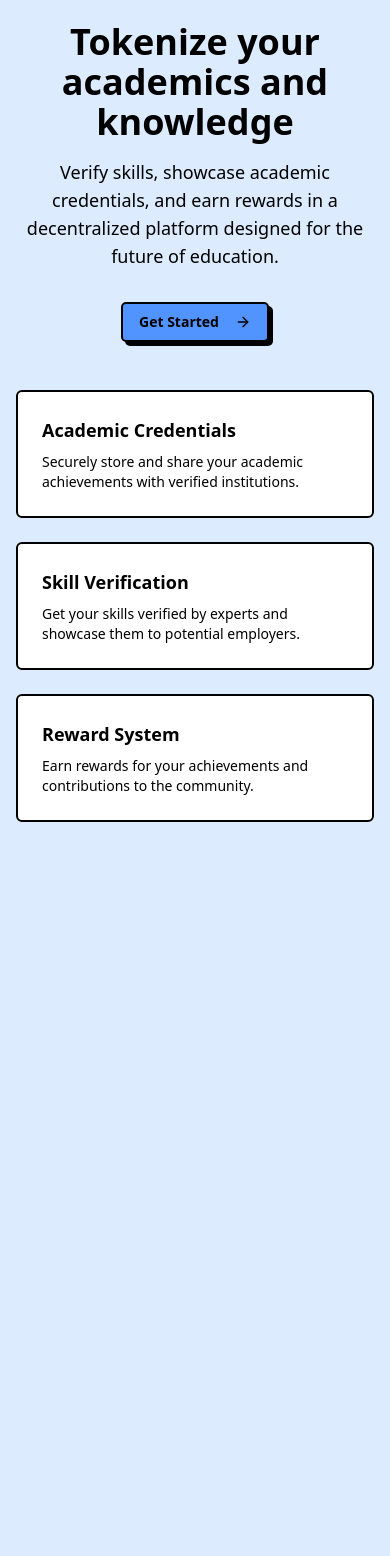
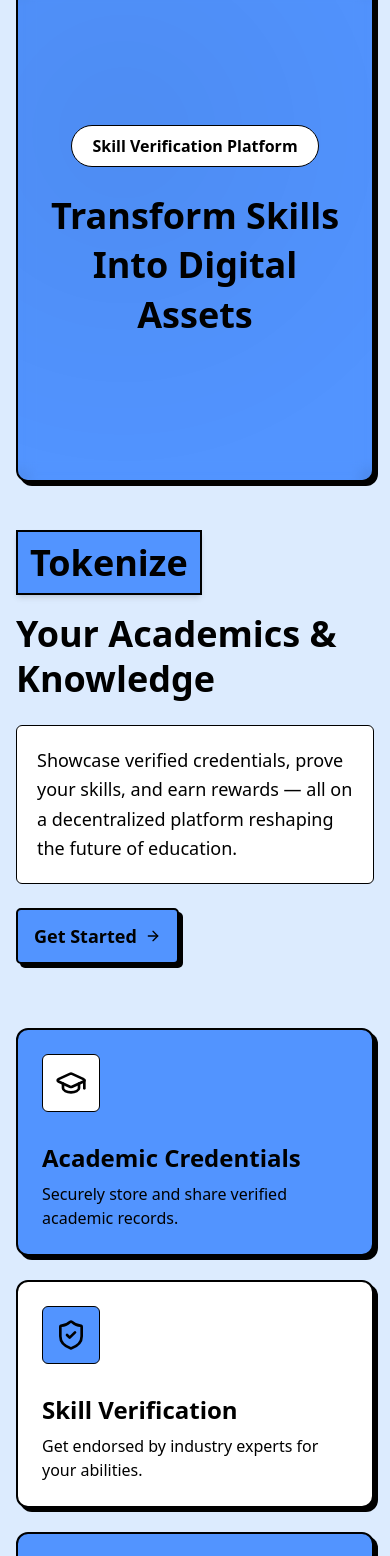
Before and after one commit to senapati484/skillotav, a Next.js app: page / in a window 390 px wide. Shown: the part 151-1707 px from the top of the page. Built offline with nearby package versions, Linux system fonts and the light colour scheme.

Commit message:
changed hero section

```diff
--- a/package.json
+++ b/package.json
@@ -12,6 +12,7 @@
     "@radix-ui/react-accordion": "^1.2.4",
     "@radix-ui/react-label": "^2.1.3",
     "@radix-ui/react-navigation-menu": "^1.2.6",
+    "@radix-ui/react-select": "^2.2.0",
     "@radix-ui/react-slot": "^1.2.0",
     "@radix-ui/react-tabs": "^1.1.4",
     "class-variance-authority": "^0.7.1",
--- a/src/components/Header.jsx
+++ b/src/components/Header.jsx
@@ -104,7 +104,7 @@ const Header = () => {
   return (
     <>
       {pathname === "/authentication" ? null : (
-        <div className="w-full flex justify-around items-center border-b-1 py-2 sticky top-0 bg-background">
+        <div className="w-full flex justify-around items-center border-b-1 py-2 sticky top-0 z-50 bg-background">
           <div className="flex gap-3">
             <div className="flex justify-center items-center text-4xl font-extrabold dark:invert">
               SKILLOTAV
@@ -175,7 +175,7 @@ const Header = () => {
                     </NavigationMenuContent>
                   </NavigationMenuItem>
                   <NavigationMenuItem>
-                    <Link href="/authentication">
+                    <Link href="https://ui.shadcn.com/docs">
                       <NavigationMenuLink
                         className={navigationMenuTriggerStyle()}
                       >
@@ -188,9 +188,6 @@ const Header = () => {
             </div>
           </div>
           <div className="flex gap-3">
-            <Link href="/authentication">
-              <Button>Login / Signup</Button>
-            </Link>
             {/* dark mode/light mode */}
             <Button
               onClick={toggleTheme}
@@ -200,6 +197,10 @@ const Header = () => {
             >
               {isDark ? <LuMoon /> : <LuSun />}
             </Button>
+            {/* login signup */}
+            <Link href="/authentication">
+              <Button>Login / Signup</Button>
+            </Link>
           </div>
         </div>
       )}
--- a/src/components/HeroSection.jsx
+++ b/src/components/HeroSection.jsx
@@ -1,58 +1,94 @@
 import React from "react";
 import { Button } from "./ui/button";
-import { LuArrowRight } from "react-icons/lu";
+import { Badge } from "./ui/badge";
+import {
+  LuArrowRight,
+  LuGraduationCap,
+  LuShieldCheck,
+  LuTrophy,
+} from "react-icons/lu";
 
 const HeroSection = () => {
   return (
-    <div className="w-full min-h-[calc(100vh-64px)] flex flex-col items-center justify-center py-12 px-4">
-      {/* Badge */}
-      <div className="mb-6">
-        <span className="inline-block border-2 border-black px-3 py-1 text-sm bg-blue-100 rounded-md">
+    <div className="w-full min-h-[calc(100vh-64px)] flex flex-col gap-16 py-16">
+      {/* Hero Content */}
+      <div className="container mx-auto max-w-6xl px-4 flex flex-col lg:flex-row items-center gap-12">
+        {/* Left Visual Card */}
+        <div className="w-full z-0 lg:w-1/2 h-[500px] rounded-xl border-2 border-border bg-main shadow-shadow hover:translate-x-boxShadowX hover:translate-y-boxShadowY hover:shadow-none transition-all p-8 flex items-center justify-center relative overflow-hidden">
+          <div className="absolute inset-0 bg-[radial-gradient(circle_at_30%_30%,_rgba(0,0,0,0.05)_0%,_transparent_80%)] backdrop-blur-sm" />
+          <div className="relative text-center space-y-6">
+            <Badge
+              variant="neutral"
+              className="text-base px-5 py-2 rounded-full border border-border"
+            >
               Skill Verification Platform
-        </span>
+            </Badge>
+            <h2 className="text-4xl md:text-5xl font-bold font-heading leading-snug">
+              Transform Skills <br /> Into Digital Assets
+            </h2>
+          </div>
         </div>
 
-      {/* Heading */}
-      <h1 className="text-4xl md:text-5xl font-bold mb-4 text-center max-w-3xl">
-        Tokenize your academics and knowledge
+        {/* Right Description */}
+        <div className="w-full lg:w-1/2 space-y-6">
+          <h1 className="text-4xl md:text-6xl font-extrabold leading-tight font-heading">
+            <span className="inline-block px-3 py-2 border-2 border-border shadow-md bg-main mb-4">
+              Tokenize
+            </span>
+            <br />
+            Your Academics & Knowledge
           </h1>
-
-      {/* Subheading */}
-      <p className="text-lg max-w-2xl mx-auto mb-8 text-center">
-        Verify skills, showcase academic credentials, and earn rewards in a
-        decentralized platform designed for the future of education.
+          <p className="text-lg bg-secondary-background border border-border p-5 rounded-md leading-relaxed">
+            Showcase verified credentials, prove your skills, and earn rewards —
+            all on a decentralized platform reshaping the future of education.
           </p>
-
-      {/* CTA Button */}
-      <Button className="mb-12">
-        Get Started <LuArrowRight className="ml-2" />
+          <Button
+            size="lg"
+            className="text-lg font-semibold px-4 py-3 h-auto flex items-center gap-2"
+          >
+            Get Started <LuArrowRight className="size-5" />
           </Button>
-
-      {/* Feature Cards */}
-      <div className="grid grid-cols-1 md:grid-cols-3 gap-6 w-full max-w-5xl">
-        <div className="border-2 border-black p-6 rounded-md bg-white">
-          <h3 className="text-lg font-bold mb-2">Academic Credentials</h3>
-          <p className="text-sm">
-            Securely store and share your academic achievements with verified
-            institutions.
-          </p>
+        </div>
       </div>
 
-        <div className="border-2 border-black p-6 rounded-md bg-white">
-          <h3 className="text-lg font-bold mb-2">Skill Verification</h3>
-          <p className="text-sm">
-            Get your skills verified by experts and showcase them to potential
-            employers.
-          </p>
+      {/* Features Section */}
+      <div className="container mx-auto max-w-6xl px-4 grid grid-cols-1 md:grid-cols-3 gap-6">
+        {[
+          {
+            title: "Academic Credentials",
+            desc: "Securely store and share verified academic records.",
+            icon: <LuGraduationCap className="size-8 md:size-10" />,
+            bg: "bg-main",
+            iconBg: "bg-secondary-background",
+          },
+          {
+            title: "Skill Verification",
+            desc: "Get endorsed by industry experts for your abilities.",
+            icon: <LuShieldCheck className="size-8 md:size-10" />,
+            bg: "bg-secondary-background",
+            iconBg: "bg-main",
+          },
+          {
+            title: "Reward System",
+            desc: "Earn points and rewards for verified contributions.",
+            icon: <LuTrophy className="size-8 md:size-10" />,
+            bg: "bg-main",
+            iconBg: "bg-secondary-background",
+          },
+        ].map(({ title, desc, icon, bg, iconBg }, i) => (
+          <div
+            key={i}
+            className={`p-6 border-2 border-border rounded-xl shadow-shadow hover:translate-x-boxShadowX hover:translate-y-boxShadowY hover:shadow-none transition-all ${bg}`}
+          >
+            <div
+              className={`p-3 rounded-md border border-border inline-block ${iconBg}`}
+            >
+              {icon}
             </div>
-
-        <div className="border-2 border-black p-6 rounded-md bg-white">
-          <h3 className="text-lg font-bold mb-2">Reward System</h3>
-          <p className="text-sm">
-            Earn rewards for your achievements and contributions to the
-            community.
-          </p>
+            <h3 className="text-2xl font-bold mt-6 mb-2">{title}</h3>
+            <p className="text-base text-muted-foreground">{desc}</p>
           </div>
+        ))}
       </div>
     </div>
   );
```
Also changed, not shown: src/components/Footer.jsx (+54 -17 lines), src/components/ui/select.jsx (added, +174 -0 lines), 1 other file (tests, documents, lock files or other folders). Lines whose indentation alone changed are shown as unchanged.
